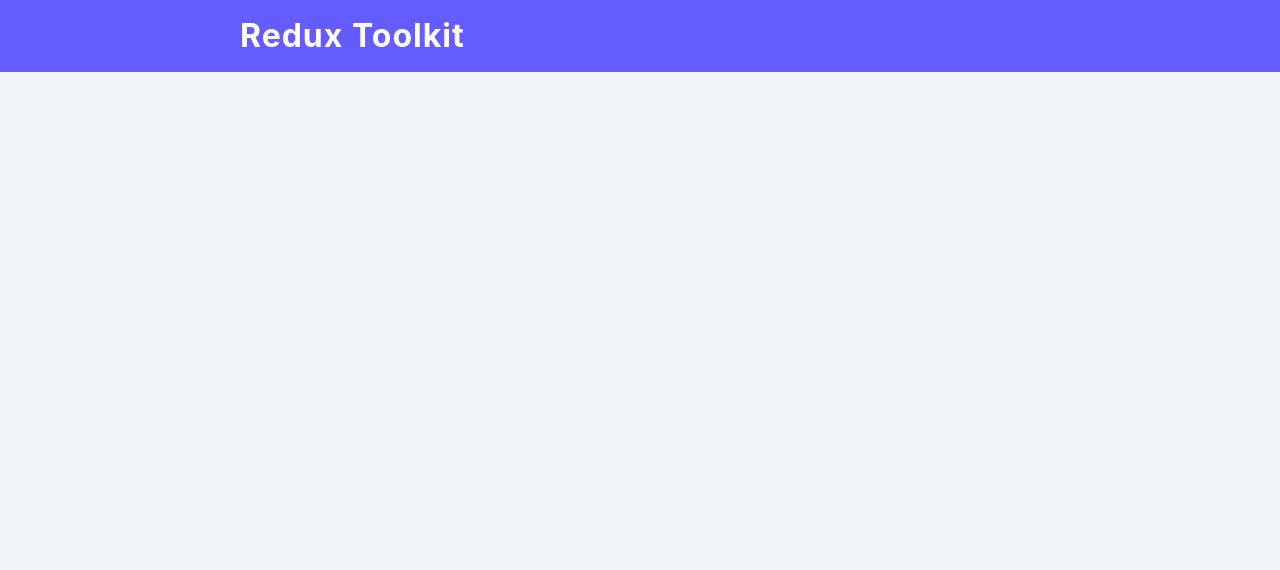
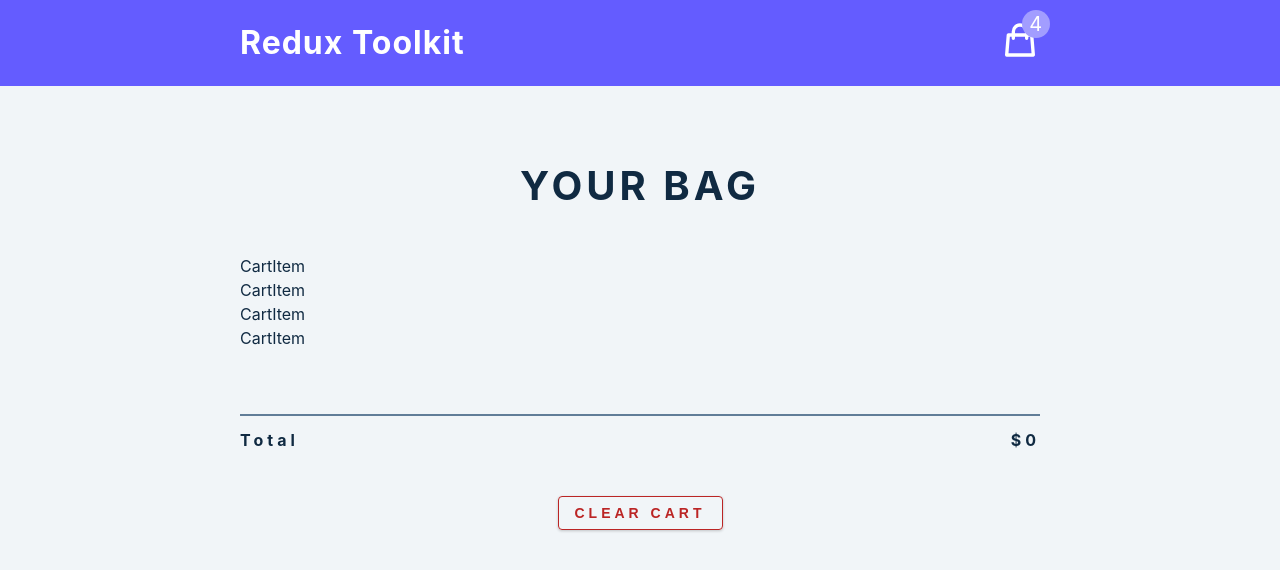
Before and after one commit to Ruturaj2003/simple_ReduxTK_App, a React (Vite) app: page / in a window 1280 px wide. Shown: the top 570 px of the page. Built offline with nearby package versions, Linux system fonts and the light colour scheme.

Commit message:
Add Logic to CartContainer

```diff
--- a/src/App.jsx
+++ b/src/App.jsx
@@ -1,9 +1,11 @@
+import CartContainer from './components/CartContainer';
 import Navbar from './components/Navbar';
 
 function App() {
   return (
     <main>
       <Navbar></Navbar>
+      <CartContainer></CartContainer>
     </main>
   );
 }
--- /dev/null
+++ b/src/components/CartContainer.jsx
@@ -0,0 +1,38 @@
+import { useSelector } from 'react-redux';
+import CartItem from './CartItem';
+
+const CartContainer = () => {
+  const { cartItems, total, amount } = useSelector((state) => {
+    return state.cart;
+  });
+  if (amount < 1) {
+    return (
+      <section>
+        <header>
+          <h2>Your Bag</h2>
+          <h4 className="empty-cart">is currently empty</h4>
+        </header>
+      </section>
+    );
+  }
+  return (
+    <section className="cart">
+      <header>
+        <h2>Your Bag</h2>
+      </header>
+      {cartItems.map((item) => {
+        return <CartItem key={item.id} {...item}></CartItem>;
+      })}
+      <footer>
+        <hr />
+        <div className="cart-total">
+          <h4>
+            total <span>${total}</span>
+          </h4>
+        </div>
+        <button className="btn clear-btn"> Clear Cart</button>
+      </footer>
+    </section>
+  );
+};
+export default CartContainer;
--- /dev/null
+++ b/src/components/CartItem.jsx
@@ -0,0 +1,4 @@
+const CartItem = ({}) => {
+  return <div>CartItem</div>;
+};
+export default CartItem;
--- a/src/components/Navbar.jsx
+++ b/src/components/Navbar.jsx
@@ -1,12 +1,19 @@
 import { useSelector } from 'react-redux';
 import { CartIcon } from '../icons';
 const Navbar = () => {
+  // can use  'store' intead of 'state' as well to understand that we are aceesing whole store
   const { amount } = useSelector((store) => store.cart);
   console.log(amount);
   return (
     <nav>
       <div className="nav-center">
         <h3>redux toolkit</h3>
+        <div className="nav-container">
+          <CartIcon></CartIcon>
+          <div className="amount-container">
+            <p className="total-amount">{amount}</p>
+          </div>
+        </div>
       </div>
     </nav>
   );
--- a/src/features/cart/cartSlice.js
+++ b/src/features/cart/cartSlice.js
@@ -1,8 +1,9 @@
 import { createSlice } from '@reduxjs/toolkit';
+import cartItems from '../../cartItems';
 
 const initialState = {
-  cartItems: [],
-  amount: 0,
+  cartItems: cartItems,
+  amount: 4,
   total: 0,
   isLoading: true,
 };
```
